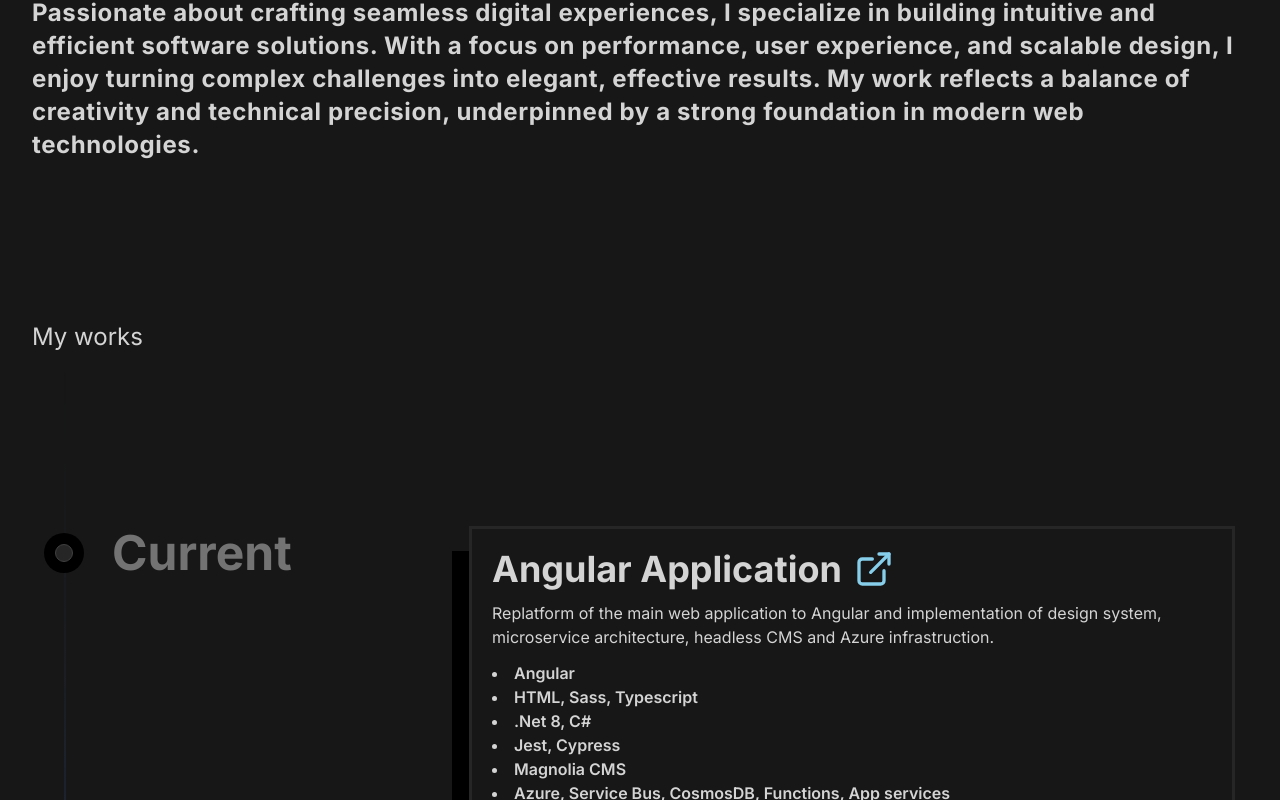
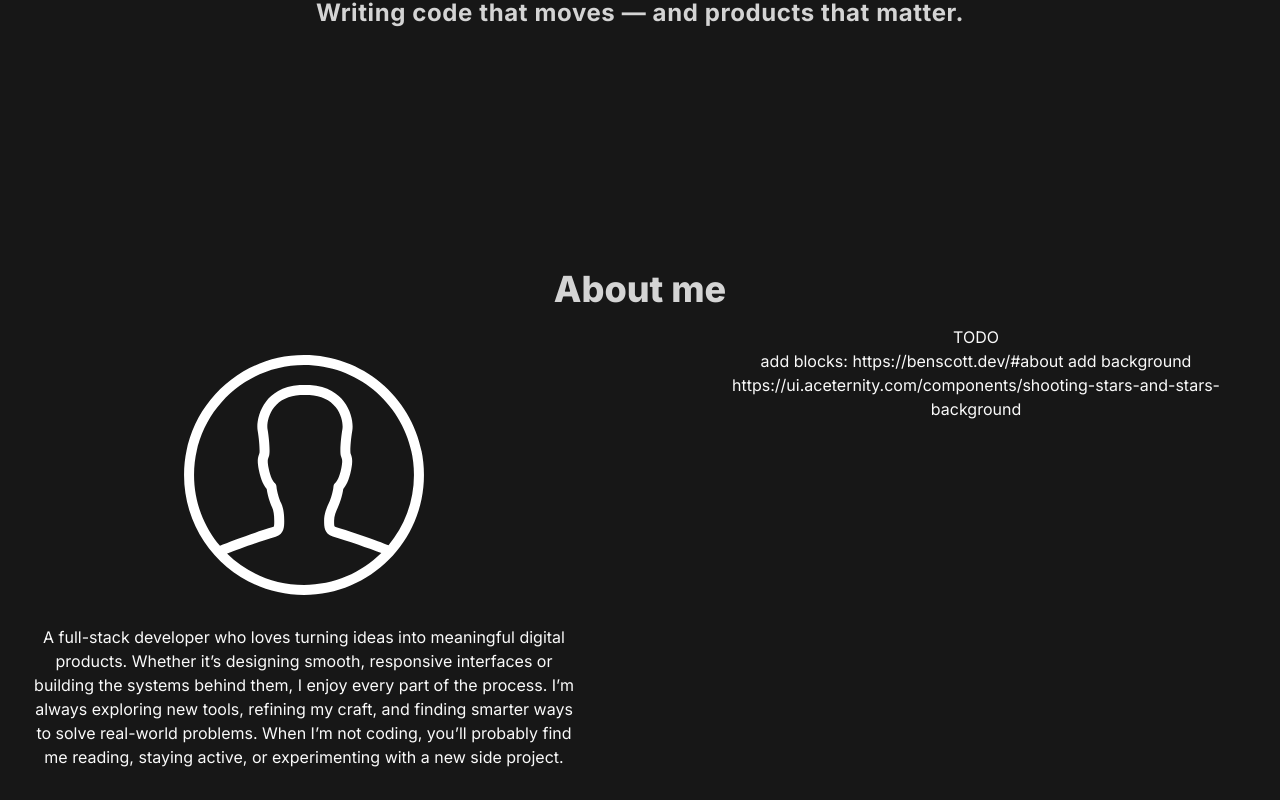
Before and after one commit to ShahirWardak/sw-react-app, a Next.js app: page / in a window 1280 px wide. Shown: the part 820-1620 px from the top of the page. Built offline with nearby package versions, Linux system fonts and the light colour scheme.

Commit message:
WIP about me section

```diff
--- /dev/null
+++ b/src/app/components/sections/about-me.tsx
@@ -0,0 +1,42 @@
+import React from 'react';
+import Image from 'next/image';
+import { TextGenerateEffect } from '../ui/text-generate-effect';
+
+type IntroTextProps = {
+  text?: string;
+};
+
+export default function AboutMe({ text }: IntroTextProps) {
+  return (
+    <>
+      <div className='flex justify-center gap-32 text-center'>
+        <div className='flex w-1/2 flex-col'>
+          <Image
+            className='relative self-center dark:invert'
+            src='/svg/user1.svg'
+            alt='User Logo'
+            width={300}
+            height={300}
+            priority
+          />
+          <p>
+            A full-stack developer who loves turning ideas into meaningful
+            digital products. Whether it’s designing smooth, responsive
+            interfaces or building the systems behind them, I enjoy every part
+            of the process. I’m always exploring new tools, refining my craft,
+            and finding smarter ways to solve real-world problems. When I’m not
+            coding, you’ll probably find me reading, staying active, or
+            experimenting with a new side project.
+          </p>
+        </div>
+        <div className='flex w-1/2 flex-col'>
+          <p>TODO</p>
+          <p>
+            add blocks: https://benscott.dev/#about add background
+            https://ui.aceternity.com/components/shooting-stars-and-stars-background
+          </p>
+        </div>
+      </div>
+    </>
+  );
+}
--- a/src/app/components/sections/intro-text.tsx
+++ b/src/app/components/sections/intro-text.tsx
@@ -9,8 +9,8 @@ export default function IntroText({ text }: IntroTextProps) {
   return (
     <>
       <TextGenerateEffect
-        className='text-2xl text-neutral-300'
-        duration={0.3}
+        className='text-center text-2xl text-neutral-300'
+        duration={2.0}
         words={text ?? ''}
       />
     </>
--- a/src/app/components/ui/timeline.tsx
+++ b/src/app/components/ui/timeline.tsx
@@ -35,9 +35,6 @@ export const Timeline = ({ data }: { data: TimelineEntry[] }) => {
   return (
     <div className='w-full bg-white dark:bg-neutral-900' ref={containerRef}>
       <div ref={ref} className='relative mx-auto max-w-7xl pb-20'>
-        <h2 className='mb-4 max-w-4xl text-lg text-black dark:text-neutral-300 md:text-2xl'>
-          My works
-        </h2>
         {data.map((item, index) => (
           <div
             key={index}
--- a/src/app/data/content.tsx
+++ b/src/app/data/content.tsx
@@ -2,7 +2,7 @@ import Image from 'next/image';
 import IconList from '../components/icon-list';
 import TimelineItem from '../components/ui/timeline-item';
 
-export const myIntroText: string = `Passionate about crafting seamless digital experiences, I specialize in building intuitive and efficient software solutions. With a focus on performance, user experience, and scalable design, I enjoy turning complex challenges into elegant, effective results. My work reflects a balance of creativity and technical precision, underpinned by a strong foundation in modern web technologies.`;
+export const myIntroText: string = `Writing code that moves — and products that matter.`;
 
 export const myTimelineData = [
   {
--- a/src/app/page.tsx
+++ b/src/app/page.tsx
@@ -4,6 +4,7 @@ import IntroLamp from './components/sections/intro-lamp';
 import IntroText from './components/sections/intro-text';
 import { Timeline } from './components/ui/timeline';
 import { myIntroText, myTimelineData } from './data/content';
+import AboutMe from './components/sections/about-me';
 
 export default function Home() {
   return (
@@ -13,9 +14,23 @@ export default function Home() {
       <div className='container'>
         <IntroText text={myIntroText} />
 
-        <div className='mb-40'></div>
+        <div className='mb-60'></div>
 
-        <Timeline data={myTimelineData} />
+        <h2 className='mb-4 text-center text-lg font-extrabold text-black dark:text-neutral-300 md:text-4xl'>
+          About me
+        </h2>
+        <AboutMe />
+
+        <div className='mb-60'></div>
+
+        <div className='relative w-full overflow-clip'>
+          <h2 className='text-center text-lg font-extrabold text-black dark:text-neutral-300 md:text-4xl'>
+            My works
+          </h2>
+          <Timeline data={myTimelineData} />
+        </div>
+
+        <p>END</p>
       </div>
     </>
   );
```
Also changed, not shown: public/svg/user1.svg (added), public/svg/user2.svg (added).
